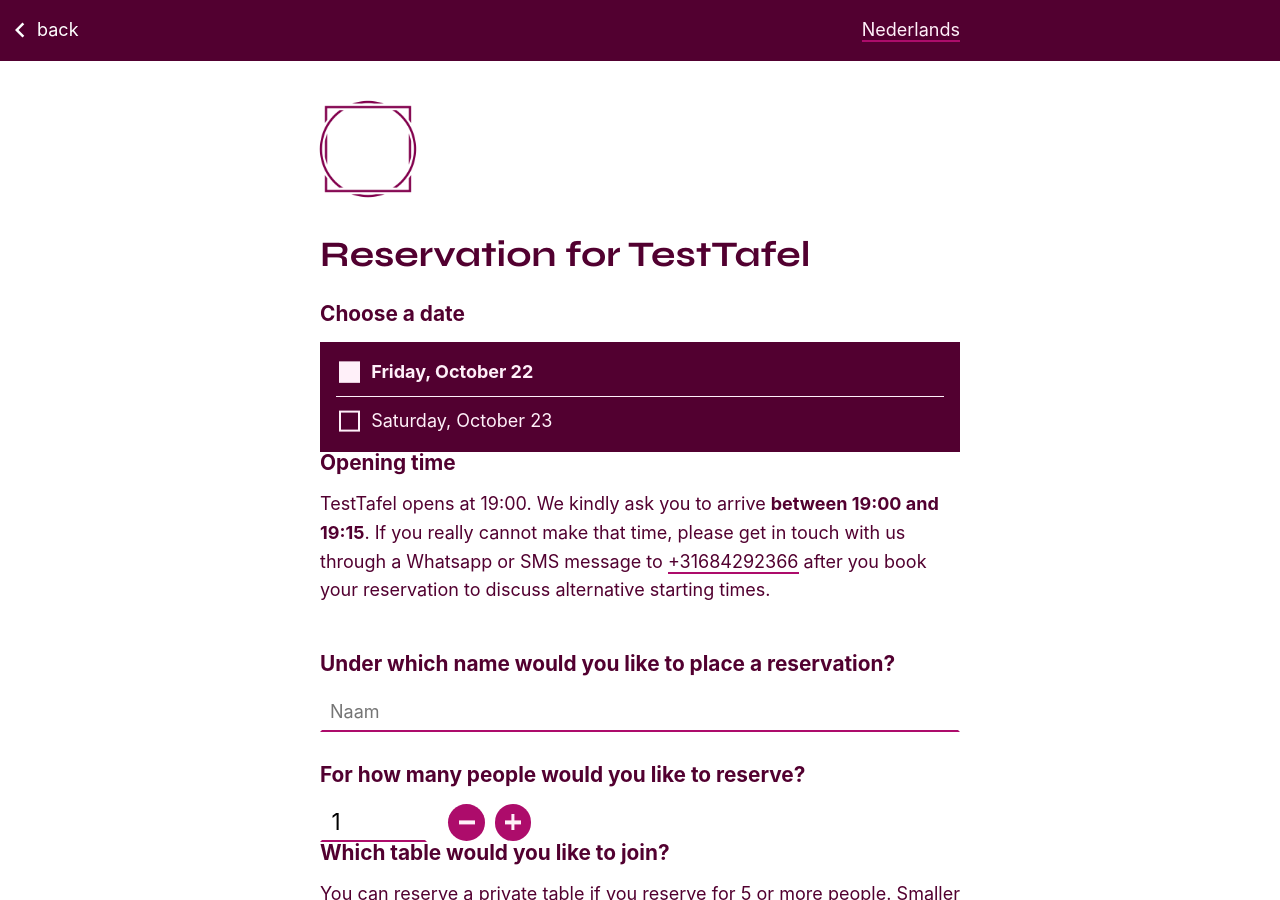
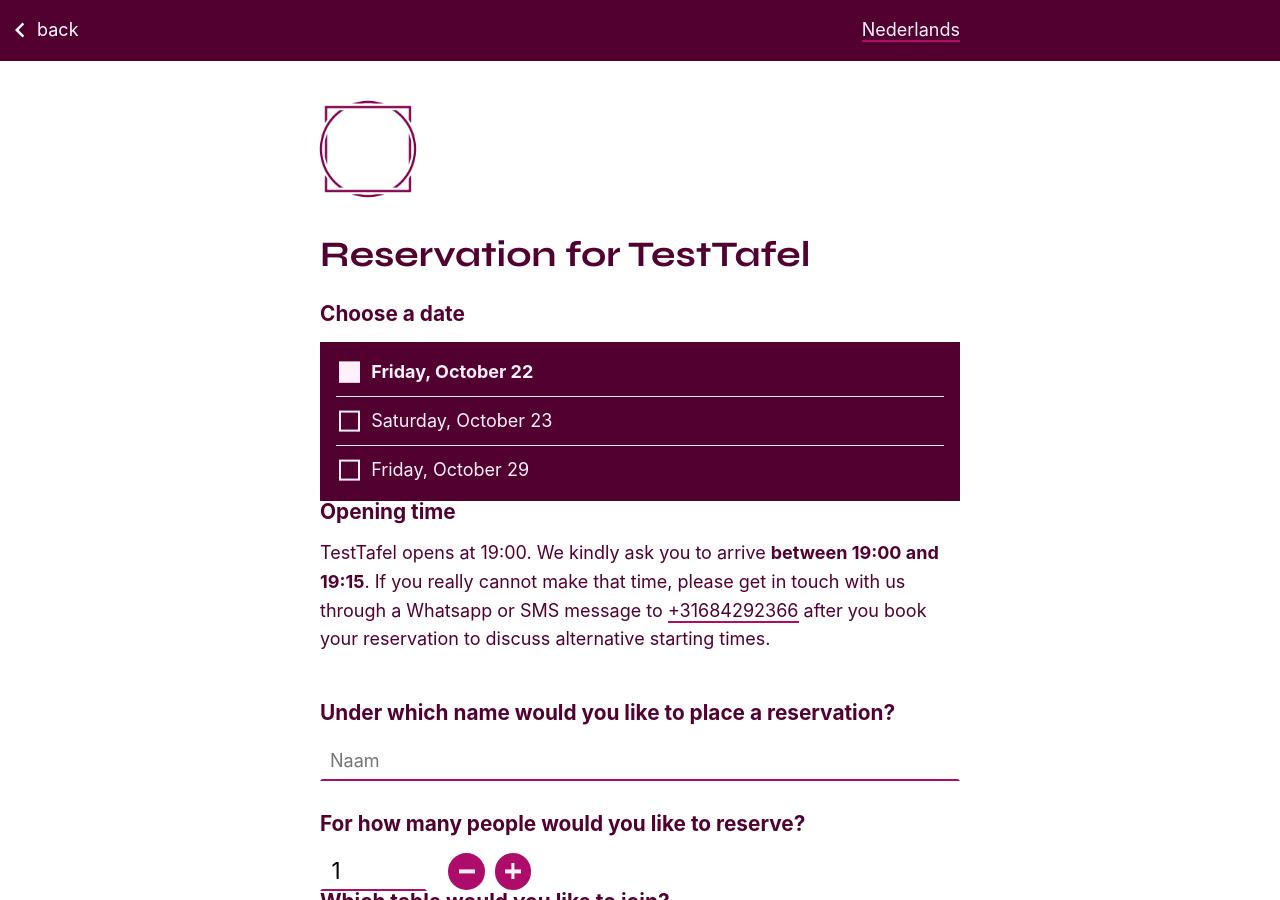
Before and after one commit to decoalitie/desering.org, a Jekyll site: the page built from en/testtafel/reservation.html, in a window 1280 px wide and 900 px high. Built offline with Jekyll 4.4.1, drawn with Linux system fonts in a browser that asks for light colours; some web fonts are replaced.

Commit message:
add new data from Google Sheets

```diff
--- a/_data/testtafels.yml
+++ b/_data/testtafels.yml
@@ -34,3 +34,5 @@
   fullyBooked: false
 - date: 2021-10-23
   fullyBooked: false
+- date: 2021-10-29
+  fullyBooked: false
```
